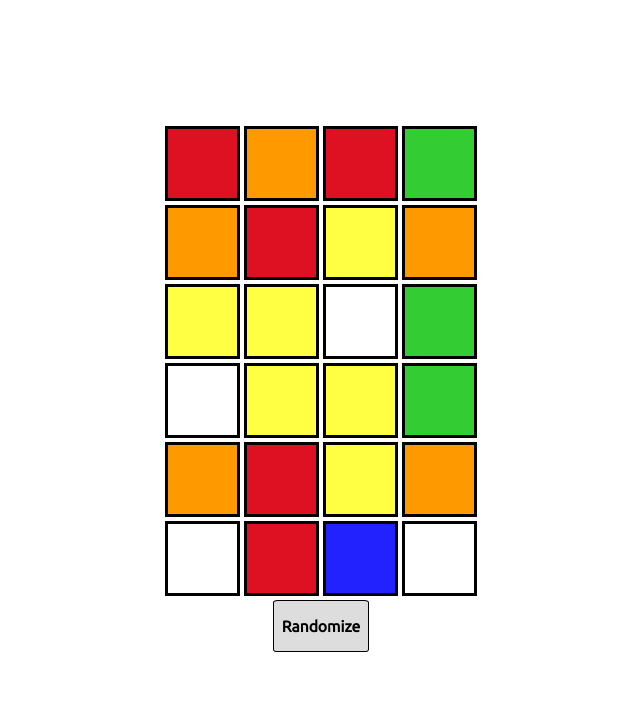
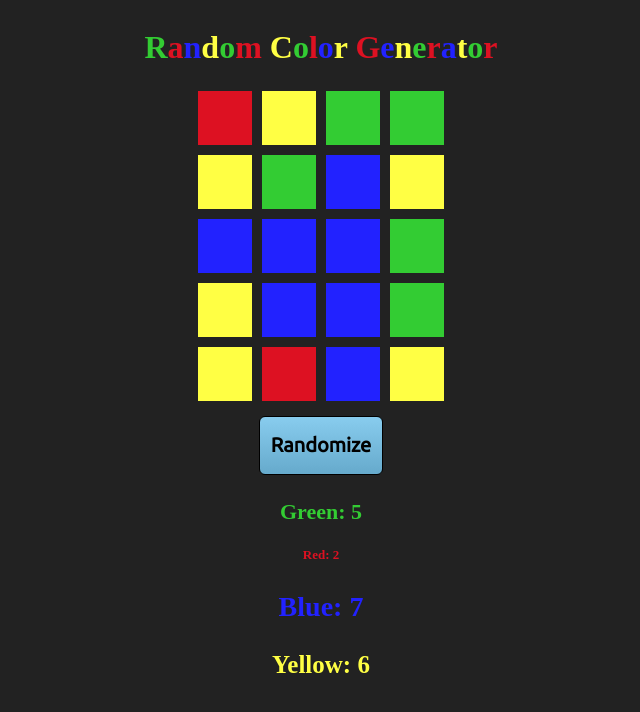
Before and after one commit to EdwardCaf/Color-Generator, a plain HTML site: page index.html in a window 1280 px wide. Both pictures are taken after a click on the button "Randomize". Shown: the whole page, without its empty margins (319-959 px from the left). Drawn offline with nearby package versions, Linux system fonts and the light colour scheme.

Commit message:
Color count and header

```diff
--- a/css/styles.css
+++ b/css/styles.css
@@ -1,10 +1,15 @@
 * {
   box-sizing: border-box;
 }
+body {
+  background-color: #222;
+  color: #eee;
+  height: 100vh;
+}
 .container {
-  margin: 0 auto;
-  width: 100%;
-  margin-top: 10%;
+  display: flex;
+  flex-wrap: wrap;
+  justify-content: center;
 }
 .row {
   width: 100%;
@@ -12,17 +17,33 @@
 }
 .col {
   display: inline-block;
-  width: 75px;
-  height: 75px;
-  border: 3px solid black;
+  width: 60px;
+  height: 60px;
+  border: 3px solid #222;
+}
+.colorCount {
+  margin: 2px;
 }
 #button {
-  padding: 0 8px 0 8px;
-  background-color: #ddd;
+  margin-top: 8px;
+  padding: 0 11px 0 11px;
+  background: linear-gradient(#8ce, #6ac);
   font-family: 'Ubuntu', sans-serif;
-  border: .7px solid black;
-  border-radius: 5%;
+  border: 1px solid black;
+  border-radius: 6px;
 }
 #button:hover {
-  background-color: #7af;
+  background: linear-gradient(#6ac, #48a);
 }
+.green {
+  color: #3c3;
+}
+.red{
+  color: #d12;
+}
+.blue {
+  color: #22f;
+}
+.yellow {
+  color: #ff4;
+}
--- a/index.html
+++ b/index.html
@@ -9,6 +9,7 @@
   </head>
   <body>
     <div class="container">
+      <h1 class="header"></h1>
       <div class="row">
         <div class="col"></div>
         <div class="col"></div>
@@ -39,16 +40,12 @@
         <div class="col"></div>
         <div class="col"></div>
       </div>
-      <div class="row">
-        <div class="col"></div>
-        <div class="col"></div>
-        <div class="col"></div>
-        <div class="col"></div>
-      </div>
+    <div class="row">
+      <button id="button" type="button" name="button" onclick="Randomize();"><h2>Randomize</h2></button>
     </div>
-    <div class="row">
-      <button id="button" type="button" name="button" onclick="Randomize();"><h3>Randomize</h3></button>
-    </div>
+    <div class="row colorCount"></div>
+  </div>
+
     <script src="https://ajax.googleapis.com/ajax/libs/jquery/3.1.1/jquery.min.js"></script>
     <script src="js/script.js" type="text/javascript"></script>
   </body>
--- a/js/script.js
+++ b/js/script.js
@@ -1,27 +1,75 @@
+var green = 0;
+var red = 0;
+var blue = 0;
+var yellow = 0;
+var header = "Random Color Generator";
+
+// DISPLAYS HEADER
+
+for(i=0; i<header.length; i++){
+  if (i % 4 === 0){
+    var letter = header.charAt(i);
+    letter = letter.fontcolor("#3c3");
+    $('.header').append(letter);
+  }
+  if (i % 4 === 1){
+    var letter = header.charAt(i);
+    letter = letter.fontcolor("#d12");
+    $('.header').append(letter);
+  }
+  if (i % 4 === 2){
+    var letter = header.charAt(i);
+    letter = letter.fontcolor("#22f");
+    $('.header').append(letter);
+  }
+  if (i % 4 === 3){
+    var letter = header.charAt(i);
+    letter = letter.fontcolor("#ff4");
+    $('.header').append(letter);
+  }
+};
+
+// RANDOMIZES COLORS IN BOXES
+
 function Randomize() {
   $('.col').each(function (min,max) {
     min = Math.ceil(1);
-    max = Math.floor(6);
+    max = Math.floor(4);
     num = Math.floor(Math.random() * (max - min + 1)) + min;
     console.log(num);
     if (num === 1) {
       $(this).css({backgroundColor: "#3c3" });
+      green ++;
     }
     if (num === 2) {
       $(this).css({backgroundColor: "#d12" });
+      red ++;
     }
     if (num === 3) {
       $(this).css({backgroundColor: "#22f" });
+      blue ++;
     }
     if (num === 4) {
       $(this).css({backgroundColor: "#ff4" });
-    }
-    if (num === 5) {
-      $(this).css({backgroundColor: "#fff" });
-    }
-    if (num === 6) {
-      $(this).css({backgroundColor: "#f90" });
+      yellow ++;
     }
     return num;
   });
+
+  // CREATES HTML FOR COLOR COUNTER
+
+  $('.colorCount').empty();
+  $('.colorCount').append("<h3 class='green'>Green: " + green + "</h3>");
+  $('.green').css("font-size", green*3+7);
+  $('.colorCount').append("<h3 class='red'>Red: " + red + "</h3>");
+  $('.red').css("font-size", red*3+7);
+  $('.colorCount').append("<h3 class='blue'>Blue: " + blue + "</h3>");
+  $('.blue').css("font-size", blue*3+7);
+  $('.colorCount').append("<h3 class='yellow'>Yellow: " + yellow + "</h3>");
+  $('.yellow').css("font-size", yellow*3+7);
+
+  green = 0;
+  red = 0;
+  blue = 0;
+  yellow = 0;
 };
```
